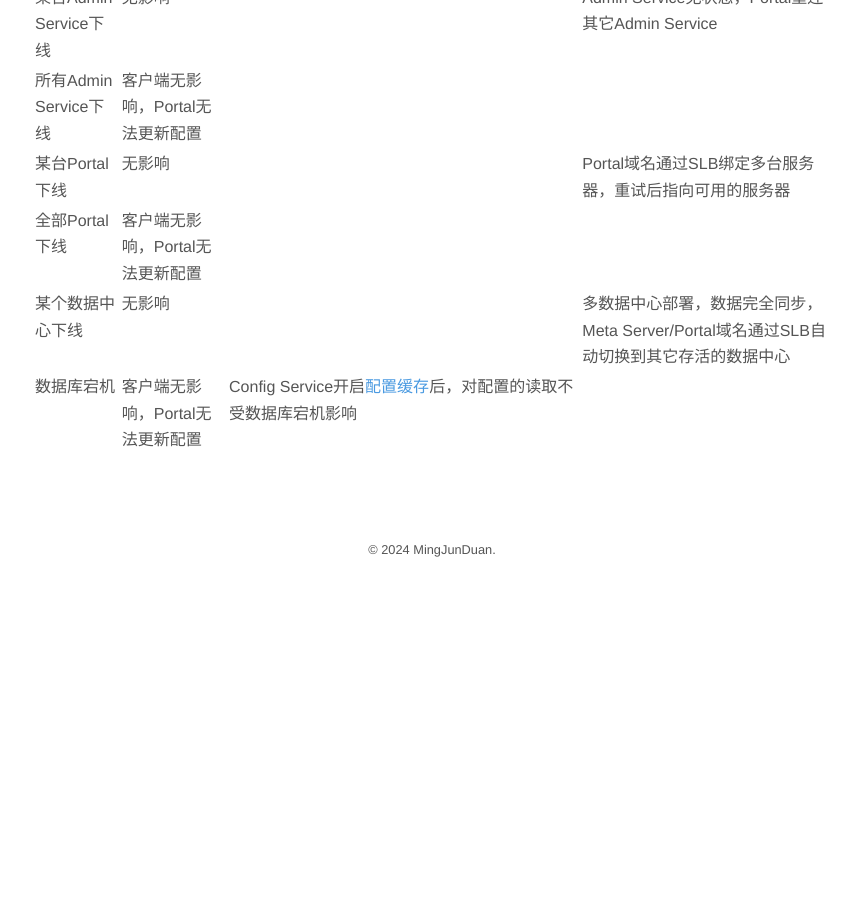
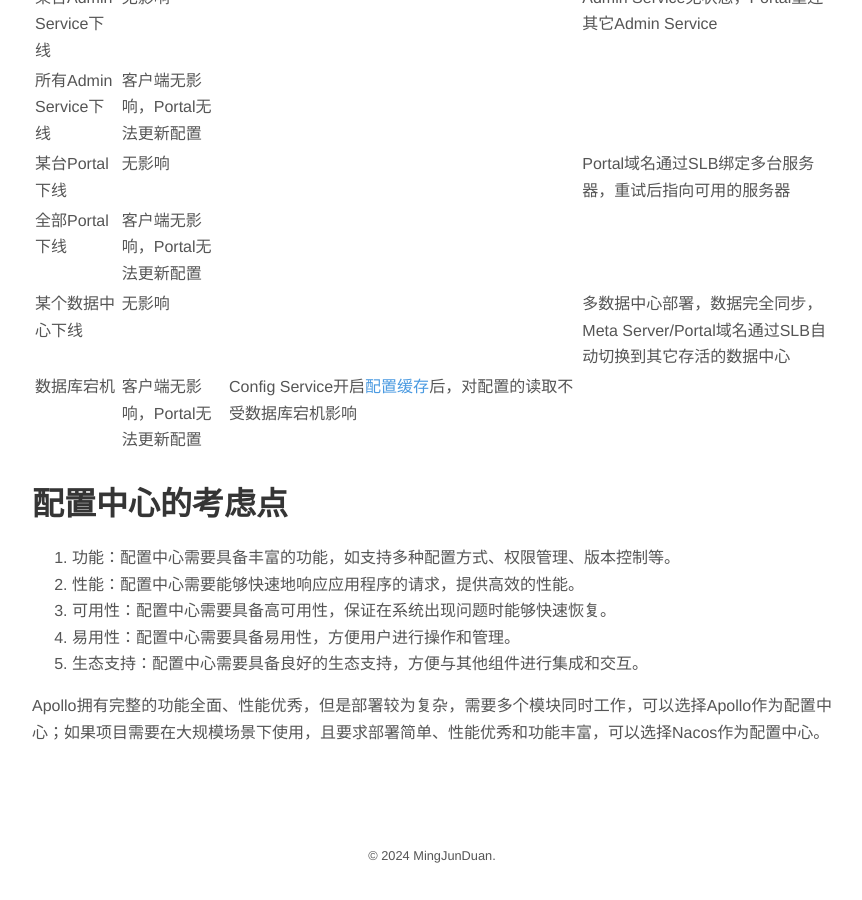
Before and after one commit to MingJunDuan/MingJunDuan.github.io, a Jekyll site: the page built from _posts/2024-07-10-分布式-Apollo配置中心高可用.md, in a window 1280 px wide and 900 px high, scrolled down 2444 px. Shown: the whole window, without its empty margins (208-1070 px from the left). Built offline with Jekyll 4.4.1, drawn with Linux system fonts in a browser that asks for light colours; nearby versions of some CDN libraries; before the commit the page ends 3039 px from its top, so only the background shows below that.

Commit message:
Apollo配置中心高可用架构理解

```diff
--- a/_posts/2024-07-10-分布式-Apollo配置中心高可用.md
+++ b/_posts/2024-07-10-分布式-Apollo配置中心高可用.md
@@ -84,3 +84,16 @@ Config Service通知客户端的实现方式：
 | 全部Portal下线         | 客户端无影响，Portal无法更新配置     |                                                              |                                                              |
 | 某个数据中心下线       | 无影响                               |                                                              | 多数据中心部署，数据完全同步，Meta Server/Portal域名通过SLB自动切换到其它存活的数据中心 |
 | 数据库宕机             | 客户端无影响，Portal无法更新配置     | Config Service开启[配置缓存](https://www.apolloconfig.com/#/zh/deployment/distributed-deployment-guide?id=_323-config-servicecacheenabled-是否开启配置缓存)后，对配置的读取不受数据库宕机影响 |                                                              |
+
+
+
+
+# 配置中心的考虑点
+
+1. 功能：配置中心需要具备丰富的功能，如支持多种配置方式、权限管理、版本控制等。
+2. 性能：配置中心需要能够快速地响应应用程序的请求，提供高效的性能。
+3. 可用性：配置中心需要具备高可用性，保证在系统出现问题时能够快速恢复。
+4. 易用性：配置中心需要具备易用性，方便用户进行操作和管理。
+5. 生态支持：配置中心需要具备良好的生态支持，方便与其他组件进行集成和交互。
+
+Apollo拥有完整的功能全面、性能优秀，但是部署较为复杂，需要多个模块同时工作，可以选择Apollo作为配置中心；如果项目需要在大规模场景下使用，且要求部署简单、性能优秀和功能丰富，可以选择Nacos作为配置中心。
```
